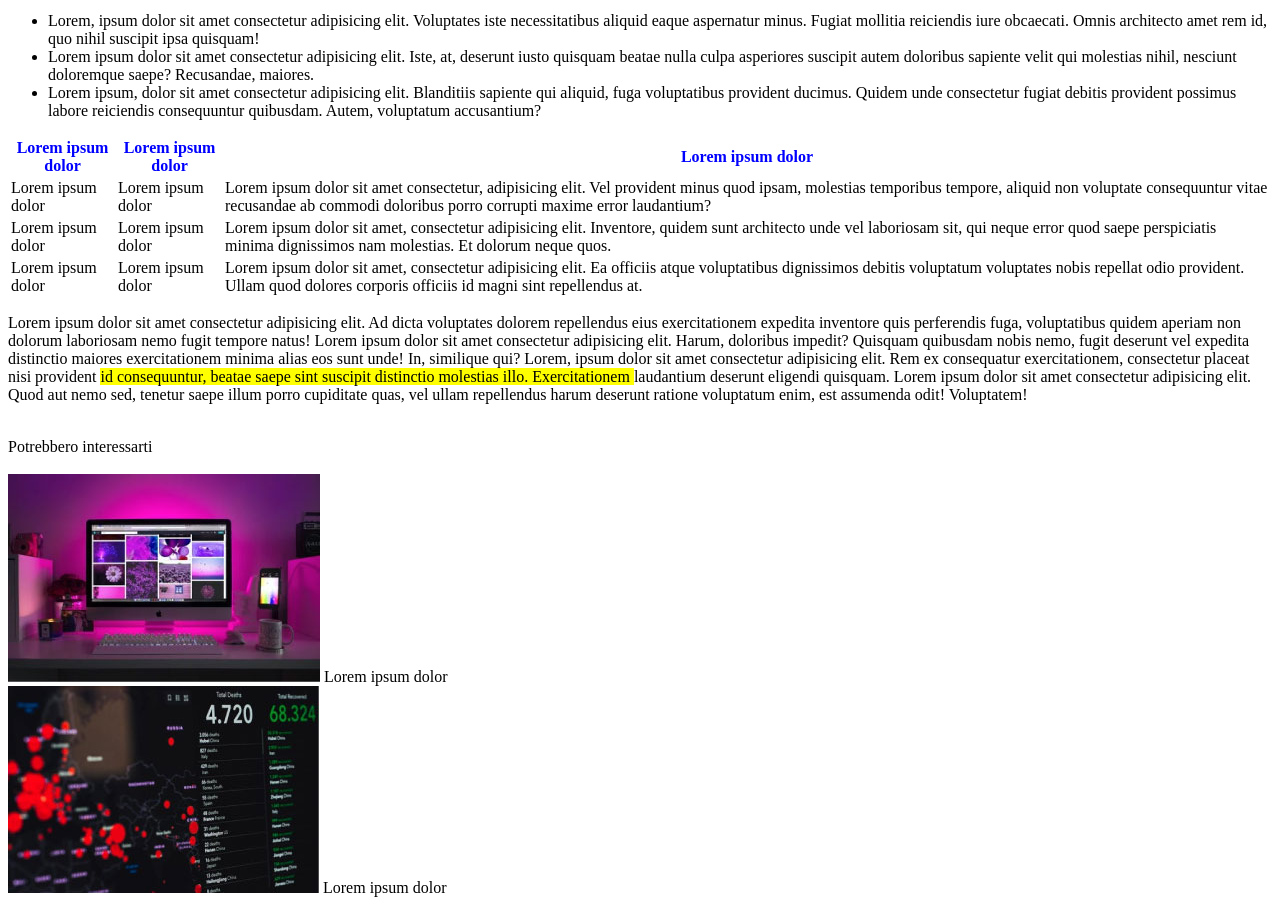
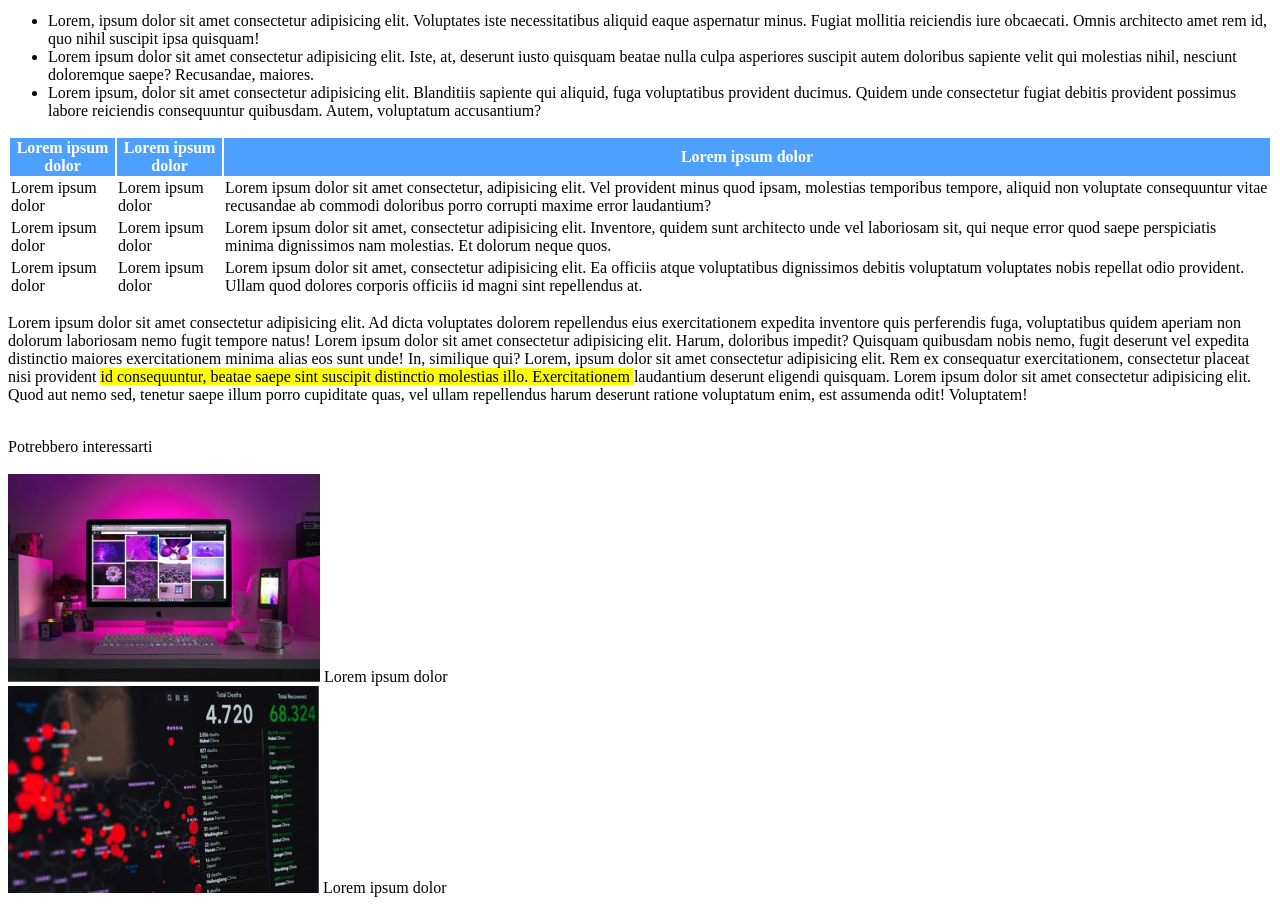
Before and after one commit to simonedcorsi/html-css-booleaner, a plain HTML site: page index.html in a window 1280 px wide. Shown: the part 840-1745 px from the top of the page. Drawn offline with Linux system fonts and the light colour scheme.

Commit message:
inserimento colori tabella

```diff
--- a/style.css
+++ b/style.css
@@ -19,7 +19,8 @@ table {
 }
 
 .color1 {
-    color: blue;
+    color: white;
+    background-color: #4EA0FF;
 }
 
 footer {
```
